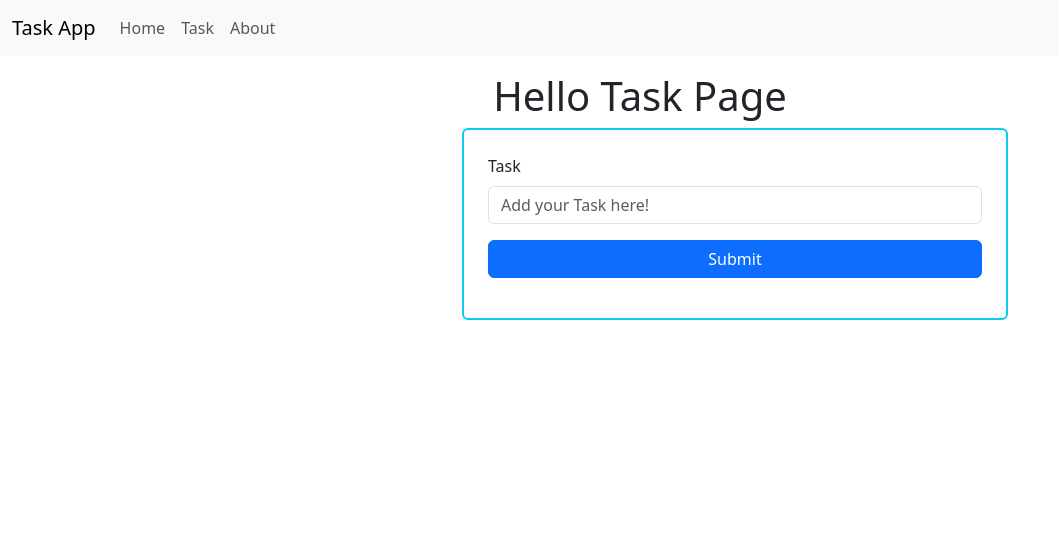
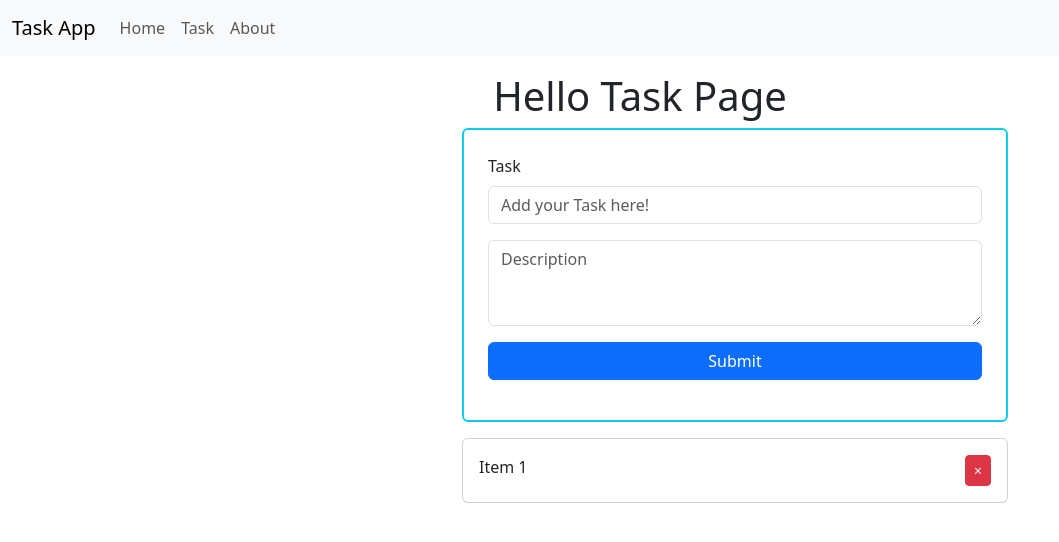
Before and after one commit to cckcoder/vue-js-task-app, a Vue app: page /task in a window 1280 px wide. Shown: the top 542 px of the page, without its empty margins (0-1059 px from the left). Built offline with nearby package versions, Linux system fonts and the light colour scheme.

Commit message:
update: prepare for task component
Signed-off-by: codewizz_thinkpad <codewizz@cckcoder.cc>

```diff
--- a/src/components/Navbar.vue
+++ b/src/components/Navbar.vue
@@ -1,5 +1,5 @@
 <script setup>
-  import { RouterLink, RouterView } from 'vue-router'
+import { RouterLink, RouterView } from 'vue-router'
 </script>
 
 <template>
--- a/src/views/TaskView.vue
+++ b/src/views/TaskView.vue
@@ -1,9 +1,19 @@
 <script setup>
-import { computed } from 'vue'
+import { computed, ref } from 'vue'
 
 const formTask = computed(() => {
   return ['border', 'border-info', 'border-2', 'p-4', 'rounded']
 })
+
+const tasks = ref([])
+
+const submitTask = () => {
+  tasks.value.push({
+    id: tasks.value.length + 1,
+    title: 'Task ' + tasks.value.length,
+    description: 'Description ' + tasks.value.length
+  })
+}
 </script>
 
 <template>
@@ -12,11 +22,32 @@ const formTask = computed(() => {
     <div class="offset-4 col-md-6">
       <form @submit.prevent="submitTask" :class="formTask">
         <div class="mb-3">
-          <label for="task" class="form-label">Task</label>
-          <input type="text" class="form-control" placeholder="Add your Task here!" name="task" />
+          <div class="form-group mb-3">
+            <label for="task" class="form-label">Task</label>
+            <input type="text" class="form-control" placeholder="Add your Task here!" name="task" />
+          </div>
+
+          <div class="form-group">
+            <textarea
+              name="description"
+              rows="3"
+              class="form-control"
+              placeholder="Description"
+            ></textarea>
+          </div>
           <button type="submit" class="btn btn-primary mt-3 w-100">Submit</button>
         </div>
       </form>
     </div>
+    <div class="offset-4 col-md-6 mt-3">
+      <div class="card">
+        <div class="card-body">
+          <div class="d-flex justify-content-between">
+            <span>Item 1</span>
+            <button class="btn btn-danger btn-sm">&times;</button>
+          </div>
+        </div>
+      </div>
+    </div>
   </div>
 </template>
```
